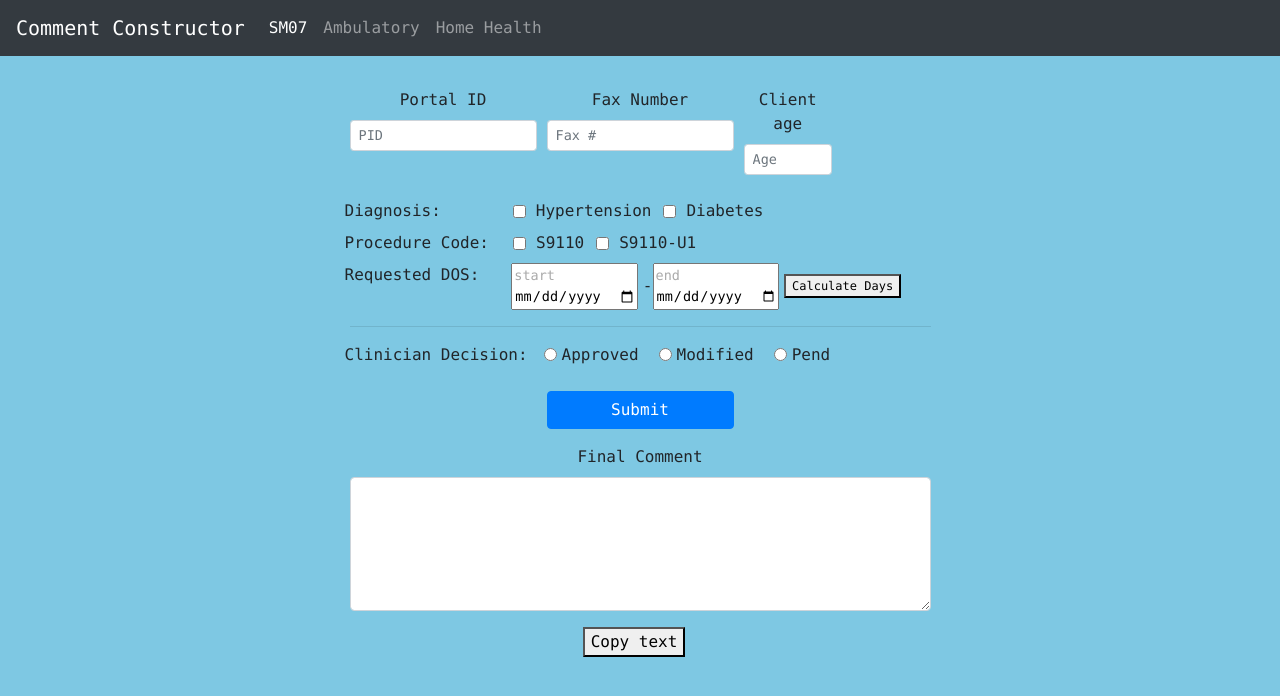
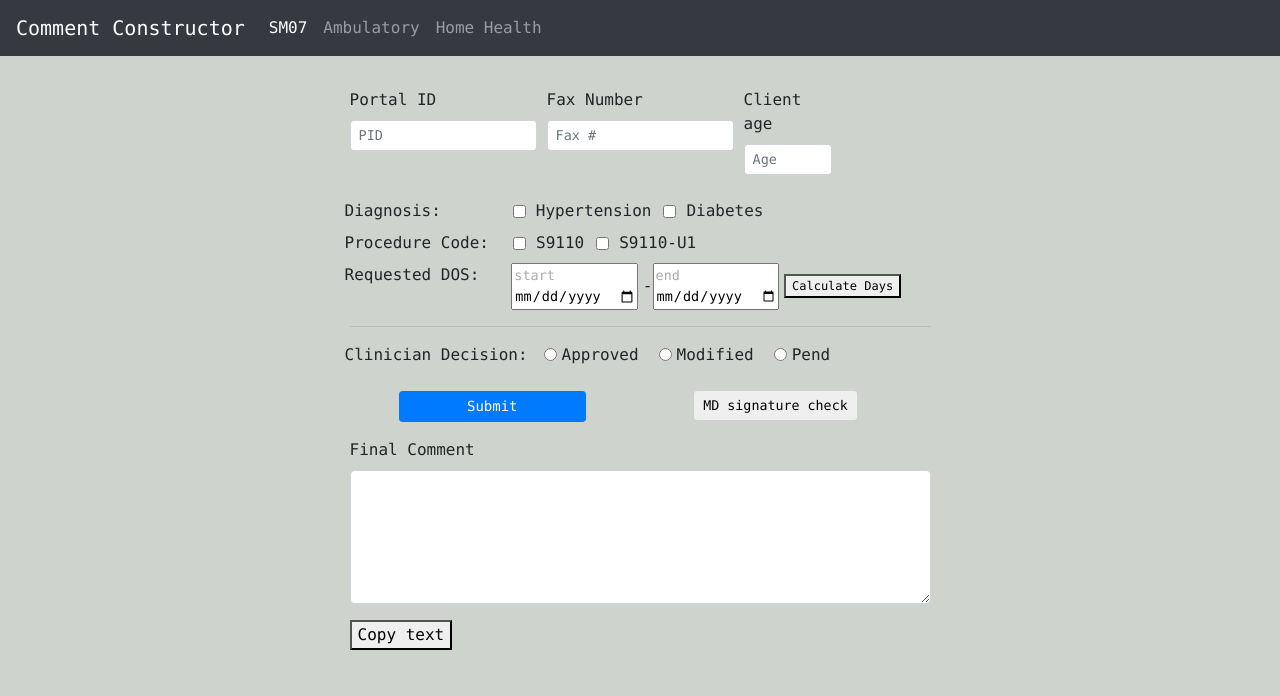
Before and after one commit to jonathan10620/sm07_flask, a Flask app: page / in a window 1280 px wide. Shown: the top 696 px of the page. Run offline with Flask 2, Linux system fonts and the light colour scheme; some libraries are stand-ins or nearby versions.

Commit message:
added md calc func

```diff
--- a/static/css/main.css
+++ b/static/css/main.css
@@ -1,7 +1,6 @@
 body {
-    background-color: #7EC8E3;
+    background-color: #CFD3CD;
     font-family: 'Monaco';
-    text-align: center;
 }
 
 
@@ -44,3 +43,14 @@ textarea {
 #hidden_modified {
     display: none;
 }
+
+form {
+    max-width: 700px;
+    display: inline-block;
+}
+
+.center-mod {
+
+
+
+}
--- a/templates/includes/decision.html
+++ b/templates/includes/decision.html
@@ -16,15 +16,19 @@
         <label class="form-check-label" for="pend">Pend</label>
     </div>
 
+</div>
+
+<div class="center-mod">
     <div class="form-row mt-1" id="hidden_modified" style="display:none;">
         <div class="form-check form-check-inline pl-2 mt-3">
-            <span class="pr-3">Denied DOS:</span>
+            <span class="pr-3">Denied:</span>
             <input class="form-check-input" placeholder='start' type="date" name="mod_app_start" id="">-
             <input class="form-check-input" placeholder='end' type="date" name="mod_app_end" id="">
             <button style='font-size: 12px;' type="button" onclick="calculateDates()">Service Units</button>
         </div>
+
         <div class="form-check form-check-inline pl-2 mt-2">
-            <span class="">Approved DOS:</span>
+            <span class="">Approved:</span>
             <input class="form-check-input" placeholder='start' type="date" name="mod_den_start" id="">-
             <input class="form-check-input" placeholder='end' type="date" name="mod_den_end" id="">
             <button style='font-size: 12px;' type="button" onclick="calculateDates()">Service Units</button>
@@ -32,13 +36,19 @@
     </div>
 
 
-
-
 </div>
 
 <div class="form-row mt-4 row justify-content-between">
-    <div class="col-4 form-check form-check-inline" style="display: inline-block; margin-left: auto; margin-right: auto">
-        <button class='btn btn-primary btn-block' onlclick='validateForm()' type="submit">Submit</button>
+    <div class="col-4 form-check form-check-inline"
+        style="display: inline-block; margin-left: auto; margin-right: auto">
+        <button class='btn btn-primary btn-block btn-sm' onlclick='validateForm()' type="submit">Submit</button>
+    </div>
+
+    <div class="col-4 form-check form-check-inline"
+        style="display: inline-block; margin-left: auto; margin-right: auto">
+        <button style="font-size:smaller;" type="button" class="btn btn-sm" data-toggle="modal" data-target="#myModal">
+            MD signature check
+        </button>
     </div>
 
 
@@ -52,20 +62,24 @@
 
             <!-- Modal Header -->
             <div class="modal-header">
-                <h4 class="modal-title">Modal Heading</h4>
+                <h5 class="modal-title">MD signature calculator</h5>
                 <button type="button" class="close" data-dismiss="modal">&times;</button>
             </div>
 
             <!-- Modal body -->
             <div class="modal-body">
-                Modal body..
+
+                <div class="form-check form-check-inline">
+                    <span class="pr-2">MD signature date:</span>
+                    <input class="form-check-input" type="date" name="start_date" id="md_date">
+                </div>
+                <!-- Modal footer -->
+                <div class="modal-footer mt-5">
+                    <button type="button" class="btn btn-danger" data-dismiss="modal">Close</button>
+                    <button type="button" onclick='mdSignatureCheck()' class="btn btn-primary">Check</button>
+                </div>
+
             </div>
-
-            <!-- Modal footer -->
-            <div class="modal-footer">
-                <button type="button" class="btn btn-danger" data-dismiss="modal">Close</button>
-            </div>
-
         </div>
     </div>
 </div>
--- a/templates/includes/req_dos.html
+++ b/templates/includes/req_dos.html
@@ -1,7 +1,7 @@
 <div class="form-row mt-2">
     <span class="pr-2">Requested DOS:</span>
     <div class="form-check form-check-inline pl-4">
-        <input class="form-check-input" placeholder='start' type="date" name="start_date" id="">-
+        <input class="form-check-input" placeholder='start' type="date" name="start_date" id="start_date">-
         <input class="form-check-input" placeholder='end' type="date" name="end_date" id="">
         <button style='font-size: 12px;' type="button" onclick="calculateDates()">Calculate Days</button>
     </div>
--- a/templates/index.html
+++ b/templates/index.html
@@ -15,7 +15,8 @@
 <body>
     {% include 'includes/nav.html' %}
     <div class="container d-flex mt-4">
-        <form style="display: inline-block; margin-left: auto; margin-right: auto  " name='myForm' method="POST" onsubmit="return validateForm()">
+        <form style="margin-left: auto; margin-right: auto  " name='myForm' method="POST"
+            onsubmit="return validateForm()">
             <div class="form-group mx-3">
                 {% include 'includes/portal_fax.html' %}
                 {% include 'includes/diagnosis.html' %}
@@ -33,7 +34,7 @@
                 </div>
             </div>
         </form>
-        </div>
+    </div>
 
 
 
@@ -139,16 +140,46 @@
                 document.getElementById('hidden_modified').style.display = 'block';
             } else {
                 document.getElementById('hidden_modified').style.display = 'none';
+            }
+        }
 
+
+        function mdSignatureCheck() {
+            var md_date = document.getElementById('md_date').value;
+
+            var start_date = document.getElementById('start_date').value;
+
+            if (!start_date) {
+                swal('Error', 'Ensure that the Request start date is filled in on the main page', 'warning')
+                $('#myModal').modal('hide');
+                return
             }
 
+            var md_date_obj = new Date(md_date)
+            var req_date_obj = new Date(start_date)
+
+            const diffTime = Math.abs(req_date_obj - md_date_obj);
+            const diffDays = 1 + Math.ceil(diffTime / (1000 * 60 * 60 * 24));
+
+            if (diffDays < 31) {
+                swal(`${diffDays} days`, 'Valid signature date', 'success')
+            } else {
+                swal(`${diffDays} days`, 'This is an INVALID signature date', 'error')
+            }
         }
+
     </script>
     <script src="https://unpkg.com/sweetalert/dist/sweetalert.min.js"></script>
     <script src="https://cdnjs.cloudflare.com/ajax/libs/lodash.js/4.17.21/lodash.min.js"></script>
-    <script src="https://code.jquery.com/jquery-3.2.1.slim.min.js" integrity="sha384-KJ3o2DKtIkvYIK3UENzmM7KCkRr/rE9/Qpg6aAZGJwFDMVNA/GpGFF93hXpG5KkN" crossorigin="anonymous"></script>
-<script src="https://cdn.jsdelivr.net/npm/popper.js@1.12.9/dist/umd/popper.min.js" integrity="sha384-ApNbgh9B+Y1QKtv3Rn7W3mgPxhU9K/ScQsAP7hUibX39j7fakFPskvXusvfa0b4Q" crossorigin="anonymous"></script>
-<script src="https://cdn.jsdelivr.net/npm/bootstrap@4.0.0/dist/js/bootstrap.min.js" integrity="sha384-JZR6Spejh4U02d8jOt6vLEHfe/JQGiRRSQQxSfFWpi1MquVdAyjUar5+76PVCmYl" crossorigin="anonymous"></script>
+    <script src="https://code.jquery.com/jquery-3.2.1.slim.min.js"
+        integrity="sha384-KJ3o2DKtIkvYIK3UENzmM7KCkRr/rE9/Qpg6aAZGJwFDMVNA/GpGFF93hXpG5KkN" crossorigin="anonymous">
+    </script>
+    <script src="https://cdn.jsdelivr.net/npm/popper.js@1.12.9/dist/umd/popper.min.js"
+        integrity="sha384-ApNbgh9B+Y1QKtv3Rn7W3mgPxhU9K/ScQsAP7hUibX39j7fakFPskvXusvfa0b4Q" crossorigin="anonymous">
+    </script>
+    <script src="https://cdn.jsdelivr.net/npm/bootstrap@4.0.0/dist/js/bootstrap.min.js"
+        integrity="sha384-JZR6Spejh4U02d8jOt6vLEHfe/JQGiRRSQQxSfFWpi1MquVdAyjUar5+76PVCmYl" crossorigin="anonymous">
+    </script>
 </body>
 
 </html>
```
